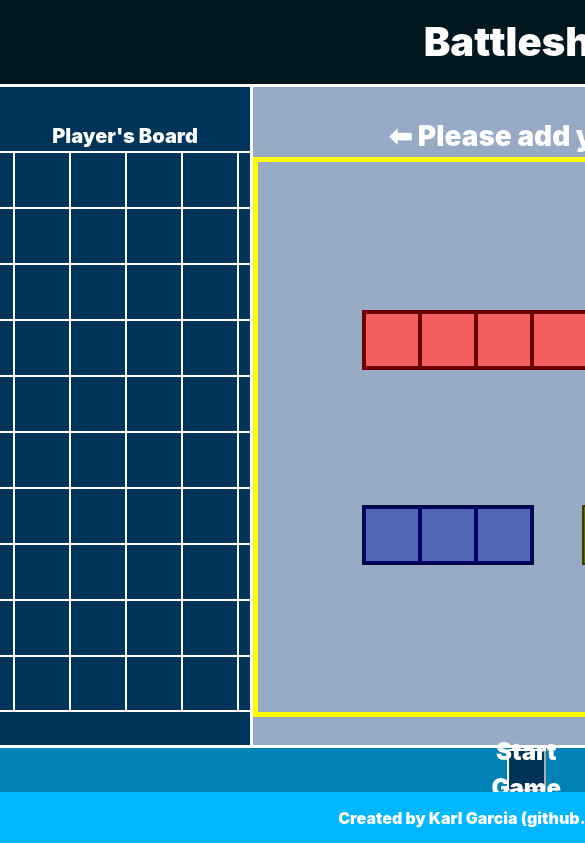
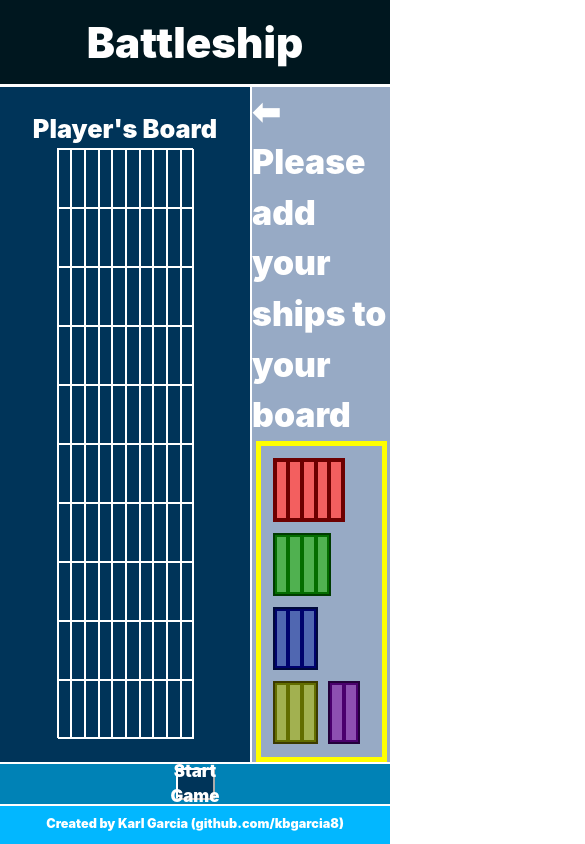
Before and after one commit to kbgarcia8/battleship, a website built with webpack: page src/index.html in a window 390 px wide. Shown: the top 844 px of the page, 585 px wide, since content can reach past the window. Built offline with nearby package versions, Linux system fonts and the light colour scheme.

Commit message:
adjust rem units to vh/vm and % for responsiveness

```diff
--- a/src/styles/style.css
+++ b/src/styles/style.css
@@ -1,23 +1,24 @@
 body {
-    width: 100vw;
-    min-height: 100vh;
+    max-width: 100vw;
+    max-height: calc(100vh - 0.75vh);
     display: grid;
     grid-template-columns: repeat(auto-fit, minmax(250px, 1fr));
-    grid-template-rows: 10vh 78vh 5vh 5vh;
-    grid-gap: 2.5px;
+    grid-template-rows: 10vh 80vh 4.75vh 4.5vh;
+    grid-gap: 0.25vh;
 }
 .header{
     background-color: #00171F;
-    height: 10vh;
+    height: 100%;
     align-content: center;
     text-align: center;
     color: #ffff;
-    font-size: 2.5rem;
+    font-size: 5vh;
     font-weight: 900;
     grid-row: 1/2;
     grid-column: 1/3;
 }
 .player-side{
+    height: 100%;
     display: flex;
     flex-direction: column;
     align-items: center;
@@ -32,17 +33,17 @@ body {
     align-content: center;
     justify-content: center;
     color: #ffff;
-    font-size: 1.25rem;
+    font-size: 3vh;
     font-weight: 900;
 }
 .player-board,
 .ai-board {
-    width: 35rem;
-    height: 35rem;
+    width: 35vw;
+    height: 70vh;
     border: white 1px solid;
     display: grid;
-    grid-template-columns: repeat(10, 3.5rem);
-    grid-template-rows: repeat(10, 3.5rem);
+    grid-template-columns: repeat(10, 3.5vw);
+    grid-template-rows: repeat(10, 7vh);
 }
 .player-cell,
 .ai-cell {
@@ -50,6 +51,7 @@ body {
     border: white 1px solid;
 }
 .ships-for-add{
+    height: 100%;
     background-color: #97aac5;
     grid-column: 2/3;
     grid-row: 2/3;
@@ -63,7 +65,7 @@ body {
     align-content: center;
     justify-content: center;
     color: #ffff;
-    font-size: 1.75rem;
+    font-size: 4vh;
     font-weight: 900;
 }
 .ships-container{
@@ -71,20 +73,20 @@ body {
     display: flex;
     flex-wrap: wrap;
     align-items: center;
-    width: 50rem;
-    height: 35rem;
-    padding: 5rem;
+    width: 95%;
+    height: 95%;
+    padding: 5%;
     border: 5px yellow solid;
 }
 .carrier-container{
     display: flex;
     border: 2.5px solid rgb(109, 0, 0);
     width: fit-content;
-    margin: 1.5rem;
+    margin: 5%;
 }
 .carrier{
-    width: 3.5rem;
-    height: 3.5rem;
+    width: 3.5vw;
+    height: 7vh;
     border: 2.5px solid rgb(109, 0, 0);
     background-color: rgb(243, 95, 95);
 }
@@ -92,11 +94,11 @@ body {
     display: flex;
     border: 2.5px solid rgb(0, 59, 0);
     width: fit-content;
-    margin: 1.5rem;
+    margin: 5%;
 }
 .battleship{
-    width: 3.5rem;
-    height: 3.5rem;
+    width: 3.5vw;
+    height: 7vh;
     border: 2.5px solid rgb(4, 109, 0);
     background-color: rgb(80, 177, 80);
 }
@@ -104,11 +106,11 @@ body {
     display: flex;
     border: 2.5px solid rgb(0, 9, 59);
     width: fit-content;
-    margin: 1.5rem;
+    margin: 5%;
 }
 .destroyer{
-    width: 3.5rem;
-    height: 3.5rem;
+    width: 3.5vw;
+    height: 7vh;
     border: 2.5px solid rgb(0, 2, 109);
     background-color: rgb(80, 103, 177);
 }
@@ -116,11 +118,11 @@ body {
     display: flex;
     border: 2.5px solid rgb(59, 58, 0);
     width: fit-content;
-    margin: 1.5rem;
+    margin: 5%;
 }
 .submarine{
-    width: 3.5rem;
-    height: 3.5rem;
+    width: 3.5vw;
+    height: 7vh;
     border: 2.5px solid rgb(98, 109, 0);
     background-color: rgb(162, 177, 80);
 }
@@ -128,15 +130,16 @@ body {
     display: flex;
     border: 2.5px solid rgb(35, 0, 59);
     width: fit-content;
-    margin: 1.5rem;
+    margin: 5%;
 }
 .patrol-boat{
-    width: 3.5rem;
-    height: 3.5rem;
+    width: 3.5vw;
+    height: 7vh;
     border: 2.5px solid rgb(74, 0, 109);
     background-color: rgb(141, 80, 177);
 }
 .ai-side{
+    height: 100%;
     display: none;
     flex-direction: column;
     align-items: center;
@@ -147,19 +150,19 @@ body {
 }
 .button-space{
     background-color: #0082b6;
-    height: 5.25vh;
+    height: 100%;
     width: 100%;
     display: flex;
     align-items: center;
     justify-content: center;
     color: #ffff;
-    font-size: 1.5rem;
+    font-size: 2vh;
     grid-column: 1/3;
     grid-row: 3/4;
 }
 .start-game-btn {
-    height: 5vh;
-    width: 10vw;
+    height: 80%;
+    width: 10%;
     display: flex;
     align-items: center;
     justify-content: center;
@@ -171,11 +174,11 @@ body {
 }
 .footer{
     background-color: #02b7ff;
-    height: 6vh;
+    height: 100%;
     width: 100%;
     align-content: center;
     text-align: center;
-    font-size: 1rem;
+    font-size: 1.5vh;
     color: #ffff;
     font-weight: 900;
     grid-column: 1/3;
```
